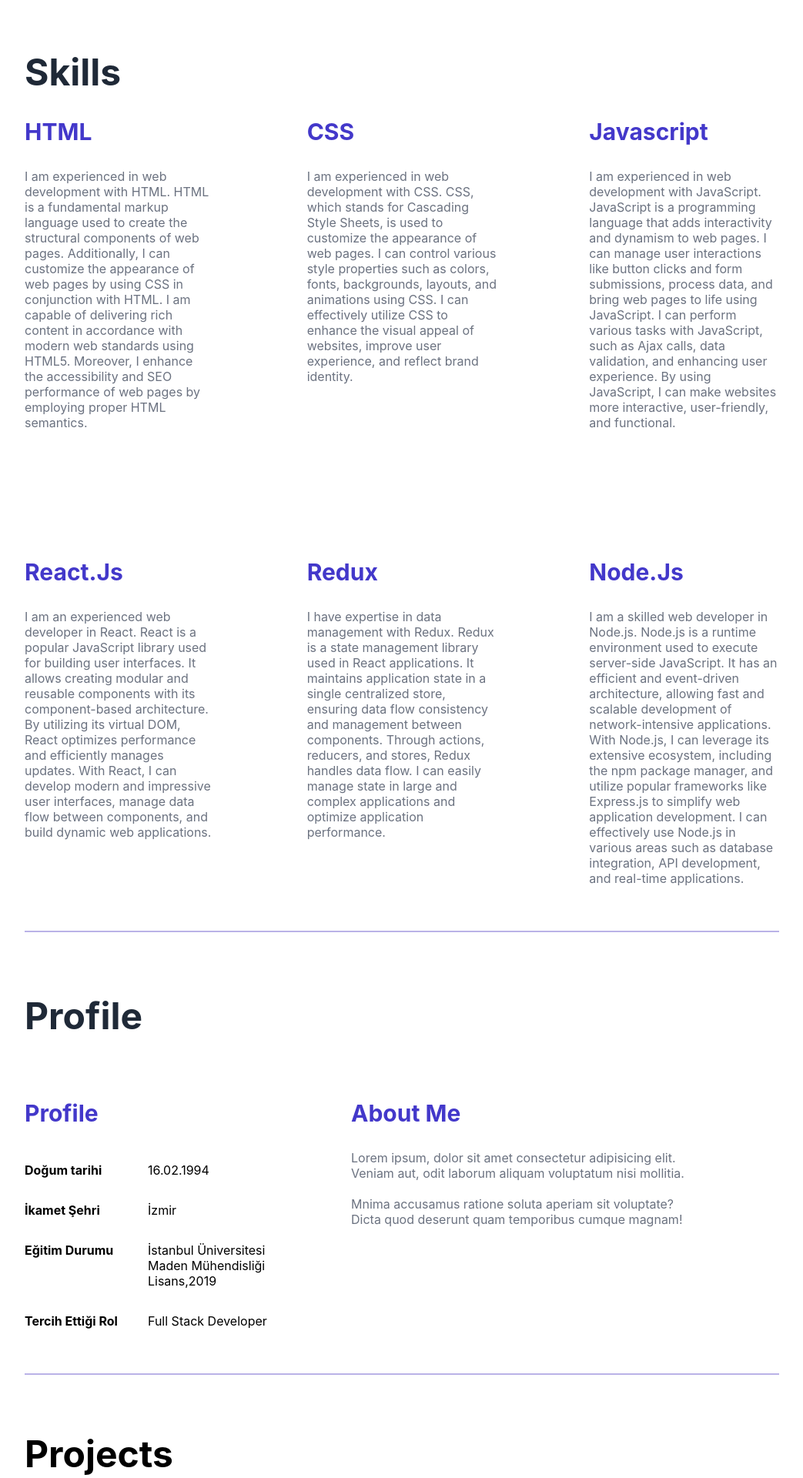
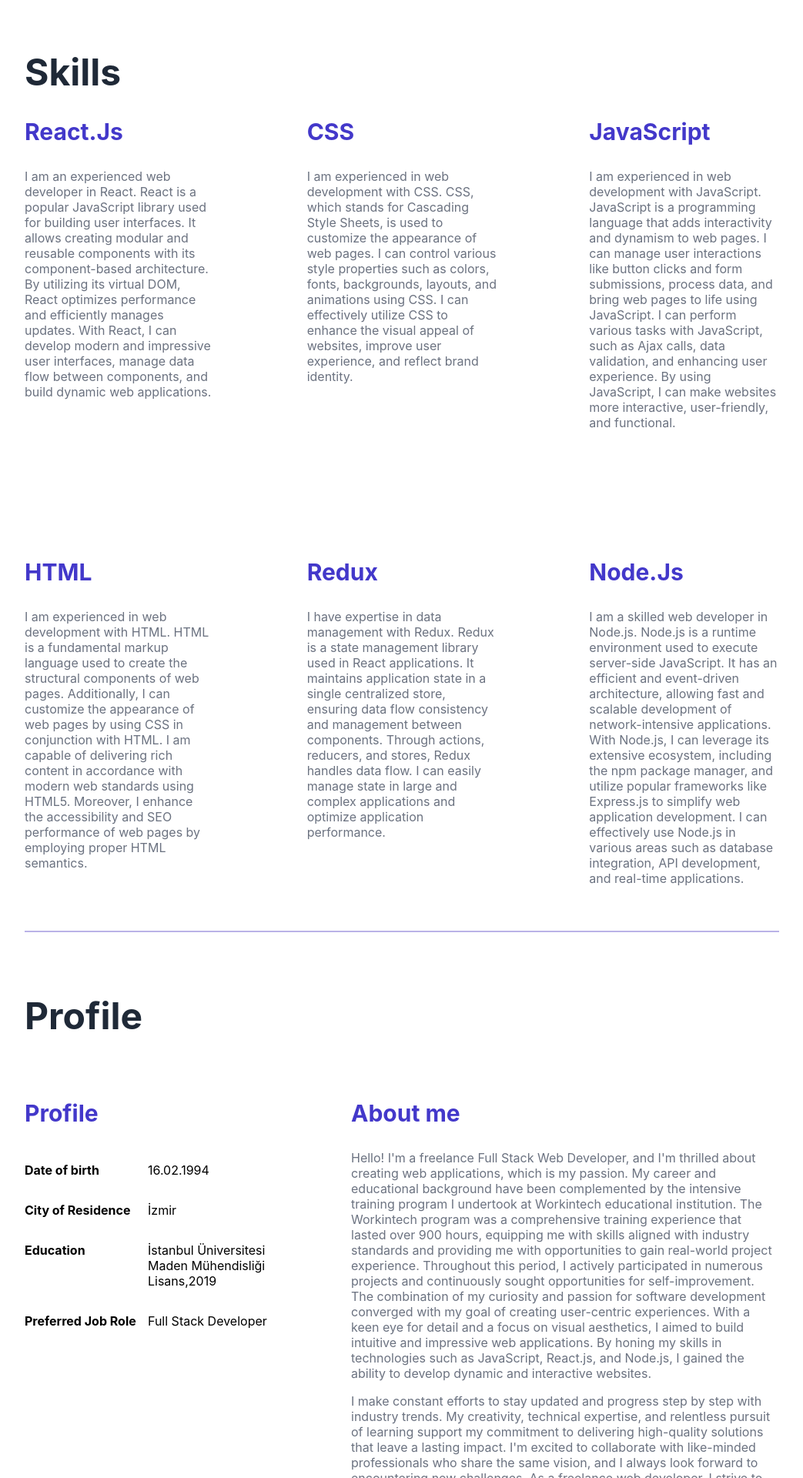
Before and after one commit to hosak94/my-web-page, a React (Create React App) app: page / in a window 1280 px wide. Shown: the part 880-2800 px from the top of the page at 77% size, without its empty margins (93-1136 px from the left). Built offline with nearby package versions, Linux system fonts and the light colour scheme.

Commit message:
translation completed

```diff
--- a/public/locales/en/translation.json
+++ b/public/locales/en/translation.json
@@ -11,5 +11,21 @@
   "javascript_skill": "I am experienced in web development with JavaScript. JavaScript is a programming language that adds interactivity and dynamism to web pages. I can manage user interactions like button clicks and form submissions, process data, and bring web pages to life using JavaScript. I can perform various tasks with JavaScript, such as Ajax calls, data validation, and enhancing user experience. By using JavaScript, I can make websites more interactive, user-friendly, and functional.",
   "react_skill": "I am an experienced web developer in React. React is a popular JavaScript library used for building user interfaces. It allows creating modular and reusable components with its component-based architecture. By utilizing its virtual DOM, React optimizes performance and efficiently manages updates. With React, I can develop modern and impressive user interfaces, manage data flow between components, and build dynamic web applications.",
   "redux_skill": "I have expertise in data management with Redux. Redux is a state management library used in React applications. It maintains application state in a single centralized store, ensuring data flow consistency and management between components. Through actions, reducers, and stores, Redux handles data flow. I can easily manage state in large and complex applications and optimize application performance.",
-  "nodejs_skill": "I am a skilled web developer in Node.js. Node.js is a runtime environment used to execute server-side JavaScript. It has an efficient and event-driven architecture, allowing fast and scalable development of network-intensive applications. With Node.js, I can leverage its extensive ecosystem, including the npm package manager, and utilize popular frameworks like Express.js to simplify web application development. I can effectively use Node.js in various areas such as database integration, API development, and real-time applications."
+  "nodejs_skill": "I am a skilled web developer in Node.js. Node.js is a runtime environment used to execute server-side JavaScript. It has an efficient and event-driven architecture, allowing fast and scalable development of network-intensive applications. With Node.js, I can leverage its extensive ecosystem, including the npm package manager, and utilize popular frameworks like Express.js to simplify web application development. I can effectively use Node.js in various areas such as database integration, API development, and real-time applications.",
+  "about_me_p1": "Hello! I'm a freelance Full Stack Web Developer, and I'm thrilled about creating web applications, which is my passion. My career and educational background have been complemented by the intensive training program I undertook at Workintech educational institution. The Workintech program was a comprehensive training experience that lasted over 900 hours, equipping me with skills aligned with industry standards and providing me with opportunities to gain real-world project experience. Throughout this period, I actively participated in numerous projects and continuously sought opportunities for self-improvement. The combination of my curiosity and passion for software development converged with my goal of creating user-centric experiences. With a keen eye for detail and a focus on visual aesthetics, I aimed to build intuitive and impressive web applications. By honing my skills in technologies such as JavaScript, React.js, and Node.js, I gained the ability to develop dynamic and interactive websites.",
+  "about_me_p2": "I make constant efforts to stay updated and progress step by step with industry trends. My creativity, technical expertise, and relentless pursuit of learning support my commitment to delivering high-quality solutions that leave a lasting impact. I'm excited to collaborate with like-minded professionals who share the same vision, and I always look forward to encountering new challenges. As a freelance web developer, I strive to work with individuals who align with my values and embrace fresh opportunities. Together, we can create remarkable projects. If you're interested in developing a web project or exploring collaboration possibilities, please don't hesitate to get in touch. I would be delighted to offer you the best solutions tailored to your needs.",
+  "profile": "Profile",
+  "about_me_tag": "About me",
+  "date_of_birth": "Date of birth",
+  "city_of_residence": "City of Residence",
+  "education": "Education",
+  "preferred_job_role": "Preferred Job Role",
+  "project_calculator": "Redux Calculator",
+  "Calculator": "Redux Calculator",
+  "Calculator_info": "A calculator project created using Redux. This project provides an interface for users to perform mathematical operations and display the results. With Redux's data store and state management features, user inputs can be stored, and the application state can be easily managed. Each operation performed by the user is captured through Redux, processed, and displayed on the screen.",
+  "Grateful_Diary": "Grateful Diary",
+  "Grateful_Diary_info": "Welcome to Grateful Diary, a transformative web application that encourages you to embrace gratitude as a daily practice. In a world filled with constant distractions and stressors, Grateful Diary provides a sanctuary for reflection, appreciation, and personal growth.",
+  "Movie_app": "Movie App",
+  "Movie_app_info": "Embark on a fast journey into the world of cinema! You can list movies, rate them according to your preferences, write your own reviews, and add them to your favorites list. With its thrilling features, this application brings a fresh breeze to your cinematic experience, making it an indispensable guide for film enthusiasts.",
+  "slogan": "Let's work together on your next product."
 }
--- a/src/components/Header.js
+++ b/src/components/Header.js
@@ -41,7 +41,7 @@ export default function Header() {
               className="social-icon"
             >
               <FaLinkedinIn className="linedlnicon" />
-              Linedln
+              LinkedIn
             </a>
           </div>
         </div>
--- a/src/components/Profile.js
+++ b/src/components/Profile.js
@@ -1,23 +1,26 @@
 import React from "react";
 import "../styles/profile.css";
+import { useTranslation } from "react-i18next";
 
 export default function Profile() {
+  const { t } = useTranslation();
+
   return (
     <div className="profile-container">
       <div className="profile">
-        <h2>Profile</h2>
+        <h2>{t("profile")}</h2>
         <div className="profile-style">
           <div className="my-info">
-            <h3>Profile</h3>
+            <h3>{t("profile")}</h3>
             <div className="info-container">
               <div className="info-question">
-                <p>Doğum tarihi</p>
-                <p>İkamet Şehri</p>
+                <p>{t("date_of_birth")}</p>
+                <p>{t("city_of_residence")}</p>
                 <p>
-                  Eğitim Durumu
+                  {t("education")}
                   <br /> <br /> <br />
                 </p>
-                <p>Tercih Ettiği Rol</p>
+                <p>{t("preferred_job_role")}</p>
               </div>
               <div className="info-answer">
                 <p>16.02.1994</p>
@@ -31,16 +34,10 @@ export default function Profile() {
             </div>
           </div>
           <div className="about-me">
-            <h3>About Me</h3>
+            <h3>{t("about_me_tag")}</h3>
             <div>
-              <p>
-                Lorem ipsum, dolor sit amet consectetur adipisicing elit. <br />
-                Veniam aut, odit laborum aliquam voluptatum nisi mollitia.
-                <br />
-                <br /> Mnima accusamus ratione soluta aperiam sit voluptate?
-                <br />
-                Dicta quod deserunt quam temporibus cumque magnam!
-              </p>
+              <p>{t("about_me_p1")}</p>
+              <p>{t("about_me_p2")}</p>
             </div>
           </div>
         </div>
--- a/src/components/Skills.js
+++ b/src/components/Skills.js
@@ -2,37 +2,20 @@ import React from "react";
 import { Element } from "react-scroll";
 import "../styles/skills.css";
 import { useTranslation } from "react-i18next";
+import { skillsData } from "../data/skills-data";
 
 export default function Skills() {
   const { t } = useTranslation();
   return (
     <Element name="skillsScroll" className="skills">
-      <h2>Skills</h2>
+      <h2>{t("skills")}</h2>
       <div className="skill-list">
-        <div>
-          <h3>HTML</h3>
-          <p>{t("html_skill")}</p>
-        </div>
-        <div>
-          <h3>CSS</h3>
-          <p>{t("css_skill")}</p>
-        </div>
-        <div>
-          <h3>Javascript</h3>
-          <p>{t("javascript_skill")}</p>
-        </div>
-        <div>
-          <h3>React.Js</h3>
-          <p>{t("react_skill")}</p>
-        </div>
-        <div>
-          <h3>Redux</h3>
-          <p>{t("redux_skill")}</p>
-        </div>
-        <div>
-          <h3>Node.Js</h3>
-          <p>{t("nodejs_skill")}</p>
-        </div>
+        {skillsData.map((skill) => (
+          <div key={skill.name}>
+            <h3>{skill.name}</h3>
+            <p>{t(skill.description)}</p>
+          </div>
+        ))}
       </div>
       <div className="skill-bottomline"></div>
     </Element>
--- a/src/data/projects.data.js
+++ b/src/data/projects.data.js
@@ -2,37 +2,34 @@ export const projectData = [
   {
     projectName: "Calculator",
     projectImg: "Calculator.png",
-    projectDescription:
-      "A simple, customizable, minimal setup cookie plugin that allows your users to select which cookies to accept or decline. This was created with vanilla JS, SCSS and Parcel Bundler and is available as a NPM package and the git repository makes any type of customization to code and themes possible.",
-    projectSkill: ["react", "axios", "cypress"],
+    projectDescription: "Calculator_info",
+    projectSkill: ["react", "redux", "Javascript", "useReducer"],
     projectUrl: "https://hosak-calculator.vercel.app/",
     gitHub: "https://github.com/hosak94/fsweb-s10g1-reducer-calculator",
   },
   {
-    projectName: "Grateful Diary",
+    projectName: "Grateful_Diary",
     projectImg: "Notes.png",
-    projectDescription:
-      "A simple, customizable, minimal setup cookie plugin that allows your users to select which cookies to accept or decline. This was created with vanilla JS, SCSS and Parcel Bundler and is available as a NPM package and the git repository makes any type of customization to code and themes possible.",
-    projectSkill: ["react", "axios", "redux thunk"],
+    projectDescription: "Grateful_Diary_info",
+    projectSkill: ["react", "router", "redux", "localStorage"],
     projectUrl: "https://fsweb-s10-challenge-sooty.vercel.app/",
     gitHub: "https://github.com/hosak94/fsweb-s10-challenge",
   },
   {
-    projectName: "Favorite Movies",
+    projectName: "Movie_app",
     projectImg: "favoritemovie.png",
-    projectDescription:
-      "A simple, customizable, minimal setup cookie plugin that allows your users to select which cookies to accept or decline. This was created with vanilla JS, SCSS and Parcel Bundler and is available as a NPM package and the git repository makes any type of customization to code and themes possible.",
-    projectSkill: ["react", "axios", "cypress"],
+    projectDescription: "Movie_app_info",
+    projectSkill: ["react", "Router", "Axios", "Redux"],
     projectUrl: "https://fsweb-s10g2-redux-filmler-lyart.vercel.app/movies",
     gitHub: "https://github.com/hosak94/fsweb-s10g2-redux-filmler",
   },
-  {
-    projectName: "Movie List",
-    projectImg: "MovieList.png",
-    projectDescription:
-      "A simple, customizable, minimal setup cookie plugin that allows your users to select which cookies to accept or decline. This was created with vanilla JS, SCSS and Parcel Bundler and is available as a NPM package and the git repository makes any type of customization to code and themes possible.",
-    projectSkill: ["react", "axios", "middleware"],
-    projectUrl: "https://redux-films.vercel.app/",
-    gitHub: "https://github.com/hosak94/fsweb-s10g3-redux-watchlist.git",
-  },
+  // {
+  //   projectName: "Movie List",
+  //   projectImg: "MovieList.png",
+  //   projectDescription:
+  //     "A simple, customizable, minimal setup cookie plugin that allows your users to select which cookies to accept or decline. This was created with vanilla JS, SCSS and Parcel Bundler and is available as a NPM package and the git repository makes any type of customization to code and themes possible.",
+  //   projectSkill: ["react", "axios", "middleware"],
+  //   projectUrl: "https://redux-films.vercel.app/",
+  //   gitHub: "https://github.com/hosak94/fsweb-s10g3-redux-watchlist.git",
+  // },
 ];
--- a/src/styles/profile.css
+++ b/src/styles/profile.css
@@ -55,8 +55,6 @@
 }
 .about-me p {
   color: var(--body_profile_p);
-  width: 588.41px;
-  height: 143px;
 }
 
 /* Profile-section-end */
```
Also changed, not shown: public/locales/tr/translation.json (+17 -1 lines), src/components/Footer.js (+5 -6 lines), src/components/Projects.js (+7 -4 lines), src/data/skills-data.js (+6 -12 lines).
